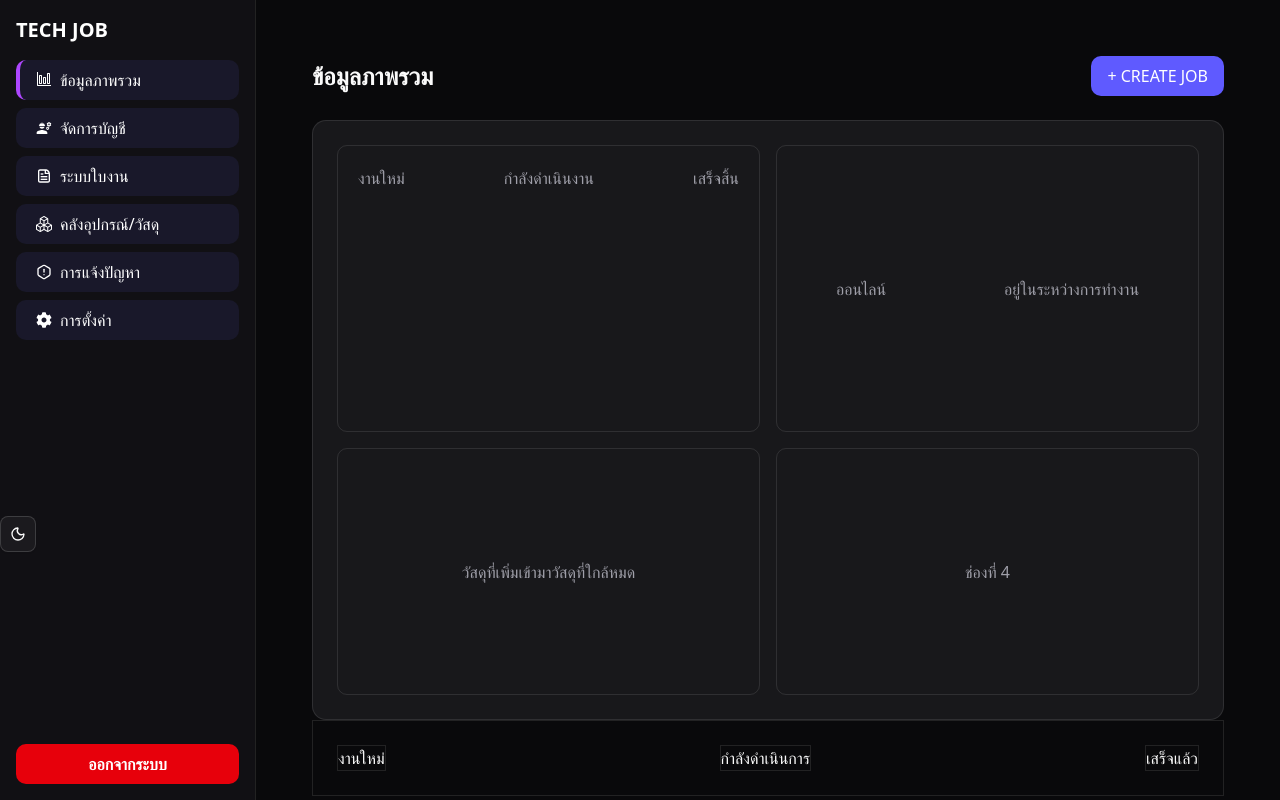
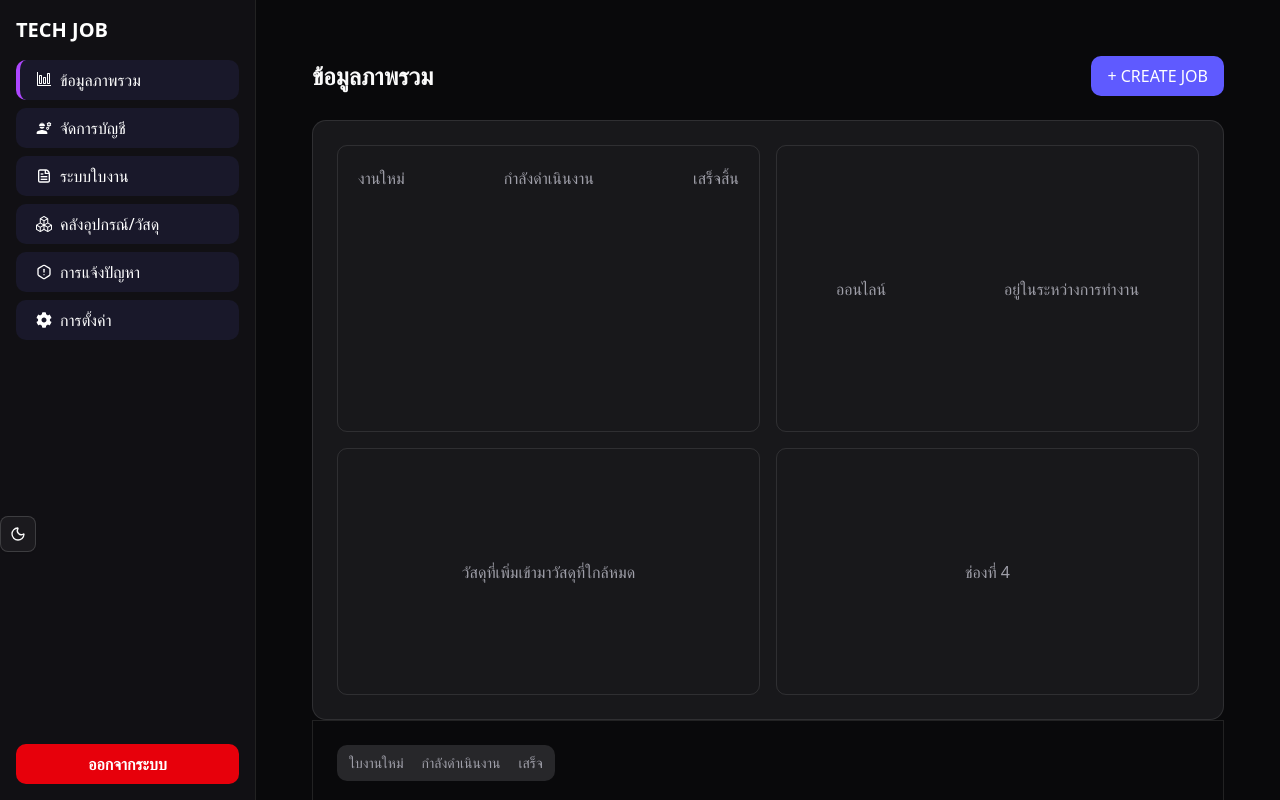
Before and after one commit to TimeSuwichak/Final, a React (Vite) app in the folder techjob-ts/: page /admin/AdminDashboard in a window 1280 px wide. Built offline with nearby package versions, Linux system fonts and the light colour scheme.

Commit message:
install crad tabs update

```diff
--- a/techjob-ts/package.json
+++ b/techjob-ts/package.json
@@ -12,6 +12,7 @@
   "dependencies": {
     "@radix-ui/react-dropdown-menu": "^2.1.16",
     "@radix-ui/react-slot": "^1.2.3",
+    "@radix-ui/react-tabs": "^1.1.13",
     "@tailwindcss/vite": "^4.1.14",
     "class-variance-authority": "^0.7.1",
     "clsx": "^2.1.1",
--- /dev/null
+++ b/techjob-ts/src/components/ui/card.tsx
@@ -0,0 +1,92 @@
+import * as React from "react"
+
+import { cn } from "@/lib/utils"
+
+function Card({ className, ...props }: React.ComponentProps<"div">) {
+  return (
+    <div
+      data-slot="card"
+      className={cn(
+        "bg-card text-card-foreground flex flex-col gap-6 rounded-xl border py-6 shadow-sm",
+        className
+      )}
+      {...props}
+    />
+  )
+}
+
+function CardHeader({ className, ...props }: React.ComponentProps<"div">) {
+  return (
+    <div
+      data-slot="card-header"
+      className={cn(
+        "@container/card-header grid auto-rows-min grid-rows-[auto_auto] items-start gap-2 px-6 has-data-[slot=card-action]:grid-cols-[1fr_auto] [.border-b]:pb-6",
+        className
+      )}
+      {...props}
+    />
+  )
+}
+
+function CardTitle({ className, ...props }: React.ComponentProps<"div">) {
+  return (
+    <div
+      data-slot="card-title"
+      className={cn("leading-none font-semibold", className)}
+      {...props}
+    />
+  )
+}
+
+function CardDescription({ className, ...props }: React.ComponentProps<"div">) {
+  return (
+    <div
+      data-slot="card-description"
+      className={cn("text-muted-foreground text-sm", className)}
+      {...props}
+    />
+  )
+}
+
+function CardAction({ className, ...props }: React.ComponentProps<"div">) {
+  return (
+    <div
+      data-slot="card-action"
+      className={cn(
+        "col-start-2 row-span-2 row-start-1 self-start justify-self-end",
+        className
+      )}
+      {...props}
+    />
+  )
+}
+
+function CardContent({ className, ...props }: React.ComponentProps<"div">) {
+  return (
+    <div
+      data-slot="card-content"
+      className={cn("px-6", className)}
+      {...props}
+    />
+  )
+}
+
+function CardFooter({ className, ...props }: React.ComponentProps<"div">) {
+  return (
+    <div
+      data-slot="card-footer"
+      className={cn("flex items-center px-6 [.border-t]:pt-6", className)}
+      {...props}
+    />
+  )
+}
+
+export {
+  Card,
+  CardHeader,
+  CardFooter,
+  CardTitle,
+  CardAction,
+  CardDescription,
+  CardContent,
+}
--- /dev/null
+++ b/techjob-ts/src/components/ui/tabs.tsx
@@ -0,0 +1,64 @@
+import * as React from "react"
+import * as TabsPrimitive from "@radix-ui/react-tabs"
+
+import { cn } from "@/lib/utils"
+
+function Tabs({
+  className,
+  ...props
+}: React.ComponentProps<typeof TabsPrimitive.Root>) {
+  return (
+    <TabsPrimitive.Root
+      data-slot="tabs"
+      className={cn("flex flex-col gap-2", className)}
+      {...props}
+    />
+  )
+}
+
+function TabsList({
+  className,
+  ...props
+}: React.ComponentProps<typeof TabsPrimitive.List>) {
+  return (
+    <TabsPrimitive.List
+      data-slot="tabs-list"
+      className={cn(
+        "bg-muted text-muted-foreground inline-flex h-9 w-fit items-center justify-center rounded-lg p-[3px]",
+        className
+      )}
+      {...props}
+    />
+  )
+}
+
+function TabsTrigger({
+  className,
+  ...props
+}: React.ComponentProps<typeof TabsPrimitive.Trigger>) {
+  return (
+    <TabsPrimitive.Trigger
+      data-slot="tabs-trigger"
+      className={cn(
+        "data-[state=active]:bg-background dark:data-[state=active]:text-foreground focus-visible:border-ring focus-visible:ring-ring/50 focus-visible:outline-ring dark:data-[state=active]:border-input dark:data-[state=active]:bg-input/30 text-foreground dark:text-muted-foreground inline-flex h-[calc(100%-1px)] flex-1 items-center justify-center gap-1.5 rounded-md border border-transparent px-2 py-1 text-sm font-medium whitespace-nowrap transition-[color,box-shadow] focus-visible:ring-[3px] focus-visible:outline-1 disabled:pointer-events-none disabled:opacity-50 data-[state=active]:shadow-sm [&_svg]:pointer-events-none [&_svg]:shrink-0 [&_svg:not([class*='size-'])]:size-4",
+        className
+      )}
+      {...props}
+    />
+  )
+}
+
+function TabsContent({
+  className,
+  ...props
+}: React.ComponentProps<typeof TabsPrimitive.Content>) {
+  return (
+    <TabsPrimitive.Content
+      data-slot="tabs-content"
+      className={cn("flex-1 outline-none", className)}
+      {...props}
+    />
+  )
+}
+
+export { Tabs, TabsList, TabsTrigger, TabsContent }
--- a/techjob-ts/src/pages/admin/AdminDashboard.tsx
+++ b/techjob-ts/src/pages/admin/AdminDashboard.tsx
@@ -1,4 +1,36 @@
+"use client"
+import { Button } from "@/components/ui/button"
+import React, { useState } from 'react';
+import {
+    DropdownMenu,
+    DropdownMenuContent,
+    DropdownMenuLabel,
+    DropdownMenuRadioGroup,
+    DropdownMenuRadioItem,
+    DropdownMenuSeparator,
+    DropdownMenuTrigger,
+} from "@/components/ui/dropdown-menu"
+import { AppWindowIcon, CodeIcon } from "lucide-react"
+
+import {
+    Card,
+    CardAction,
+    CardContent,
+    CardDescription,
+    CardFooter,
+    CardHeader,
+    CardTitle,
+} from "@/components/ui/card"
+
+import {
+    Tabs,
+    TabsContent,
+    TabsList,
+    TabsTrigger,
+} from "@/components/ui/tabs"
+
 export default function AdminDashboard() {
+    const [position, setPosition] = React.useState("bottom")
     return (
         <div className="bg-background">
             <div className="flex-1 p-8 bg-background">
@@ -34,11 +66,71 @@ export default function AdminDashboard() {
                     </div>
                 </div>
 
-                <div className="border border-border flex justify-between p-6">
-                    <div className="text-foreground border border-border">งานใหม่</div>
-                    <div className="text-foreground border border-border">กำลังดำเนินการ</div>
-                    <div className="text-foreground border border-border">เสร็จแล้ว</div>
+                <div className="border border-border flex  p-6">
+                    <Tabs>
+                        <TabsList>
+                            <TabsTrigger value="newjob">ใบงานใหม่</TabsTrigger>
+                            <TabsTrigger value="prosate">กำลังดำเนินงาน</TabsTrigger>
+                            <TabsTrigger value="finish">เสร็จ</TabsTrigger>
+                        </TabsList>
+                        <TabsContent value="newjob">
+                            <div>
+                                <Card>
+                                    <CardHeader>
+                                        <CardTitle>งานเชื่อมต่อท่อระบายน้ำคอนโด SPU</CardTitle>
+                                        <CardDescription>รายละเอียดงาน </CardDescription>
+
+                                    </CardHeader>
+                                    <CardContent>
+                                        <p>Card Content</p>
+                                    </CardContent>
+                                    <CardFooter>
+                                        <p>Card Footer</p>
+                                    </CardFooter>
+                                </Card>
+                            </div>
+                        </TabsContent>
+                        <TabsContent value="prosate">
+                            <div>
+                                <Card className="w-[350px]">
+                                    {" "}
+                                    {/* สามารถปรับความกว้างได้ตามต้องการ */}
+                                    {/* <CardHeader> คือส่วนหัวของการ์ด */}
+                                    <CardHeader>
+                                        {/* <CardTitle> ใช้สำหรับแสดง "ชื่องาน" */}
+                                        <CardTitle>ชื่องาน: Frontend Developer</CardTitle>
+                                        {/* <CardDescription> ใช้สำหรับแสดง "ชื่อหัวหน้างาน" */}
+                                        <CardDescription>หัวหน้างาน: สมชาย ใจดี</CardDescription>
+                                    </CardHeader>
+                                    {/* <CardContent> คือส่วนเนื้อหาหลักของการ์ด */}
+                                    <CardContent>
+                                        {/* แสดง "รูปภาพงาน" */}
+                                        <img
+                                            src="https://i.redd.it/p196q3meb2s61.jpg" // URL ของรูปภาพตัวอย่าง
+                                            alt="Job Image" // คำอธิบายรูปภาพ
+                                            className="rounded-md mb-4" // จัดสไตล์ให้รูปภาพมีความโค้งมนและมีระยะห่างด้านล่าง
+                                        />
+                                        {/* แสดง "รายละเอียดงาน" แบบย่อ */}
+                                        <p className="text-sm text-muted-foreground truncate">
+                                            รายละเอียดงาน: พัฒนาและดูแลส่วนติดต่อผู้ใช้ (UI)
+                                            ของเว็บไซต์และแอปพลิเคชันด้วยเทคโนโลยีล่าสุด
+                                            เพื่อให้ผู้ใช้ได้รับประสบการณ์ที่ดีที่สุด
+                                        </p>
+                                    </CardContent>
+                                    {/* <CardFooter> คือส่วนท้ายของการ์ด */}
+                                    <CardFooter>
+                                        {/* <Button> คือ "ปุ่มดูรายละเอียด" */}
+                                        <Button className="w-full">ดูรายละเอียดงาน</Button>
+                                    </CardFooter>
+                                </Card>
+                            </div>
+                        </TabsContent>
+                        <TabsContent value="finish">
+                            <h1>เสร็จ</h1>
+                        </TabsContent>
+                    </Tabs>
                 </div>
+
             </div>
         </div>
     );
```
Also changed, not shown: 1 other file (tests, documents, lock files or other folders).
